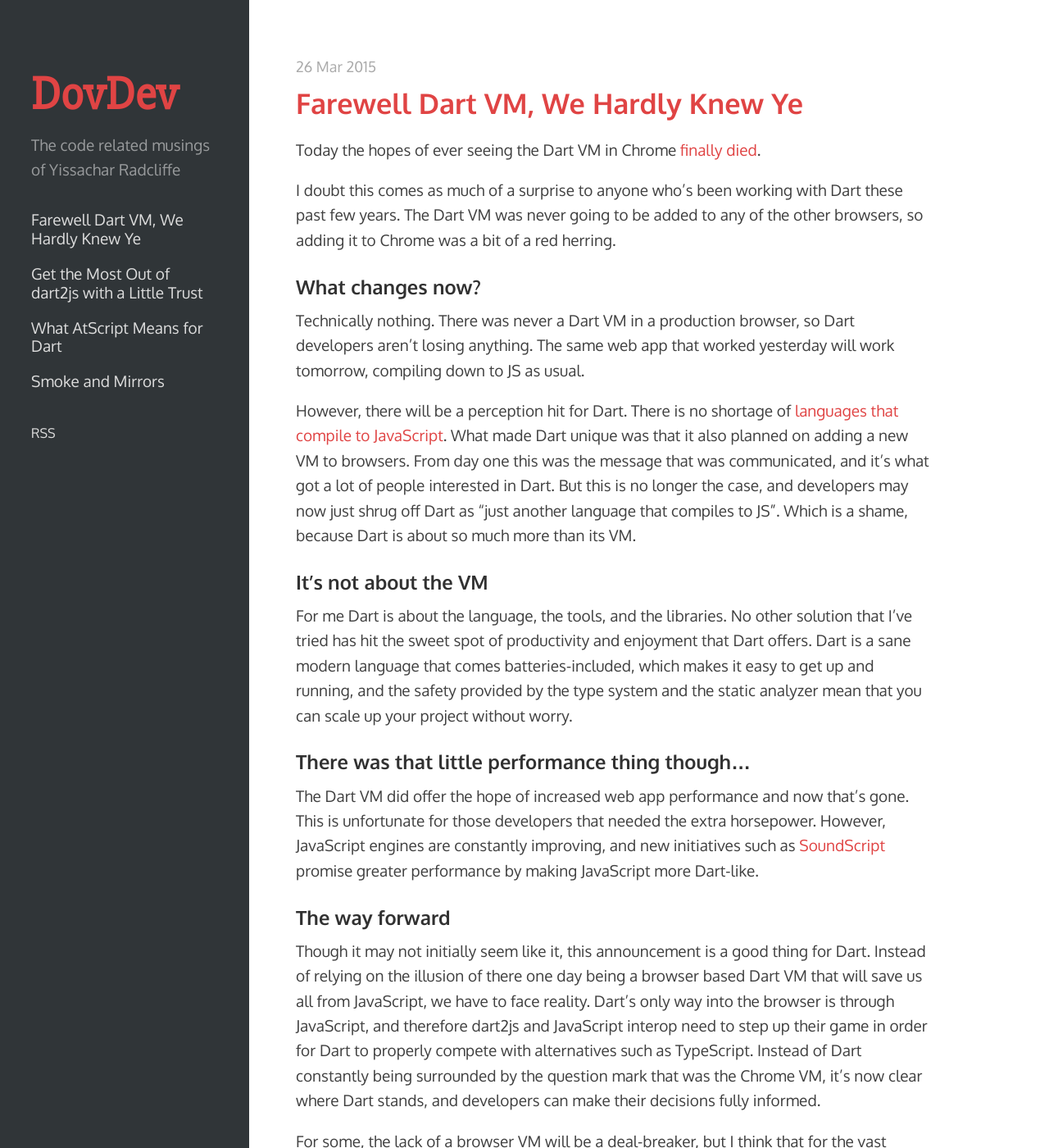
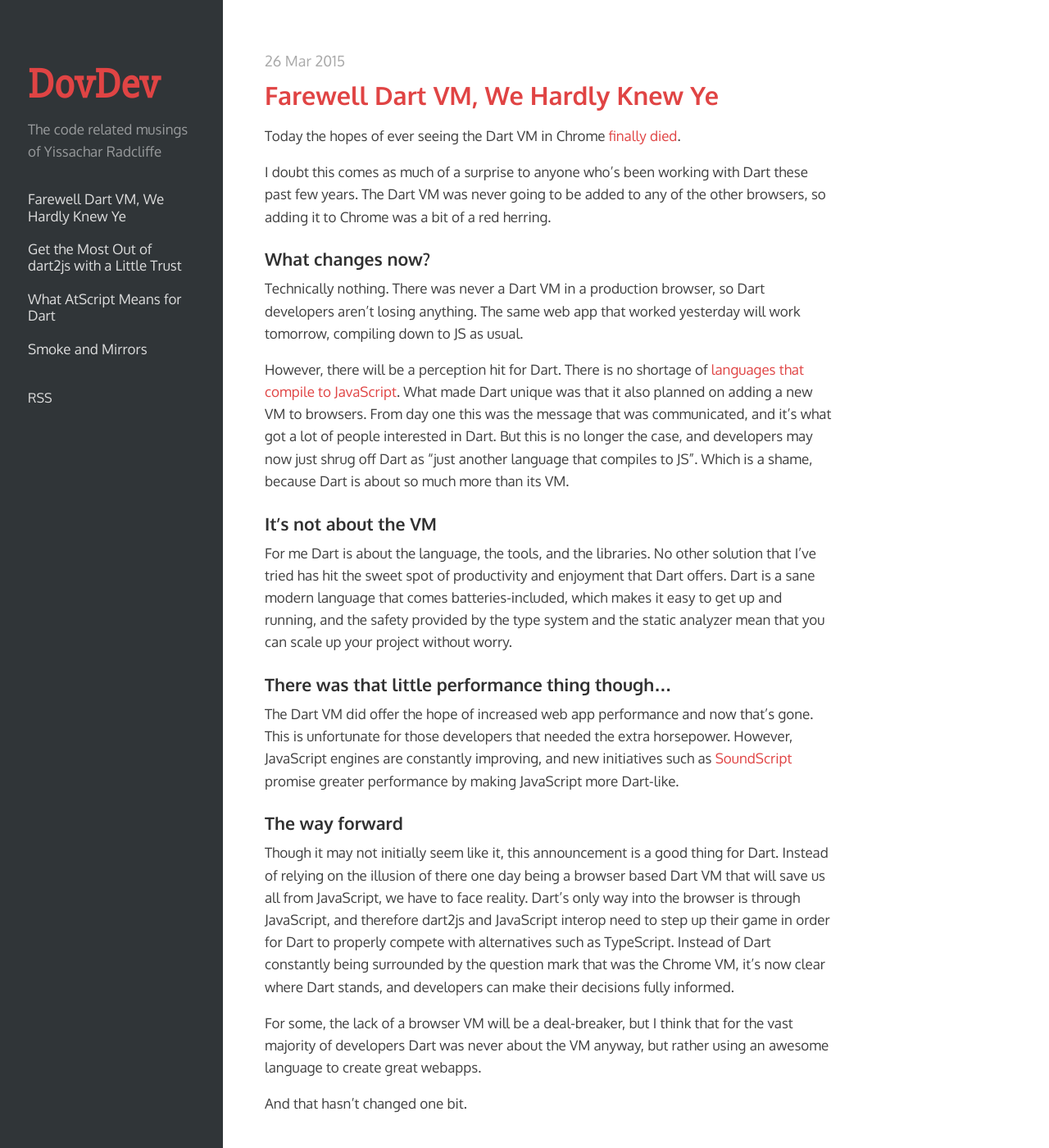
Before and after one commit to yissachar/yissachar.github.io, a Jekyll site: the page built from index.html, in a window 1280 px wide and 1400 px high. Shown: the whole window at 82% size. Built offline with Jekyll 4.4.1, drawn with Linux system fonts in a browser that asks for light colours; Markdown is read by kramdown in place of the engine named in the settings; the list of posts is cut into pages by our own code.

Commit message:
Fix font size

```diff
--- a/public/css/poole.css
+++ b/public/css/poole.css
@@ -49,7 +49,7 @@
 
 html {
   font-family: "Helvetica Neue", Helvetica, Arial, sans-serif;
-    font-size: 19px;
+    font-size: 17px;
   line-height: 1.6;
 }
 
```
